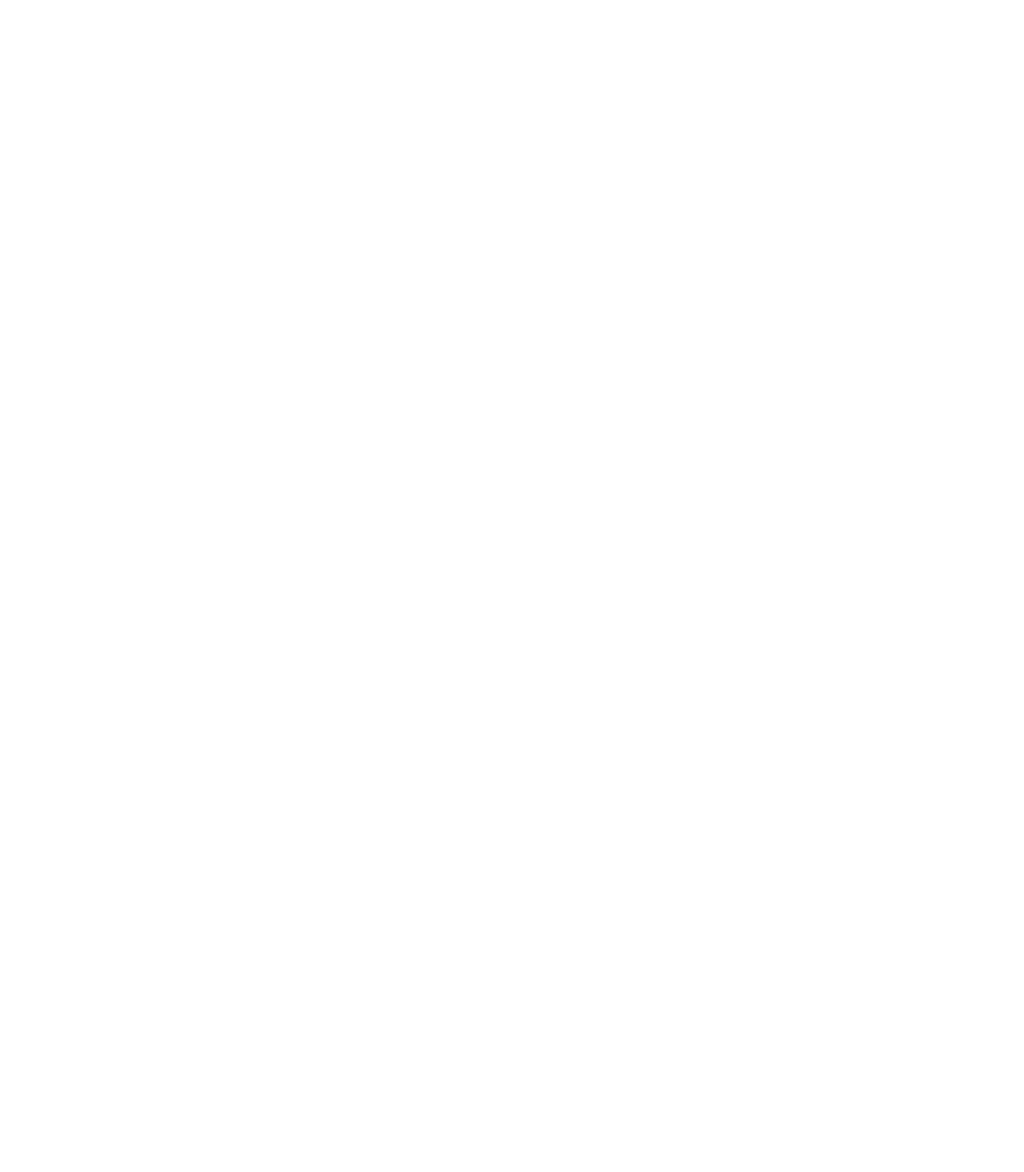
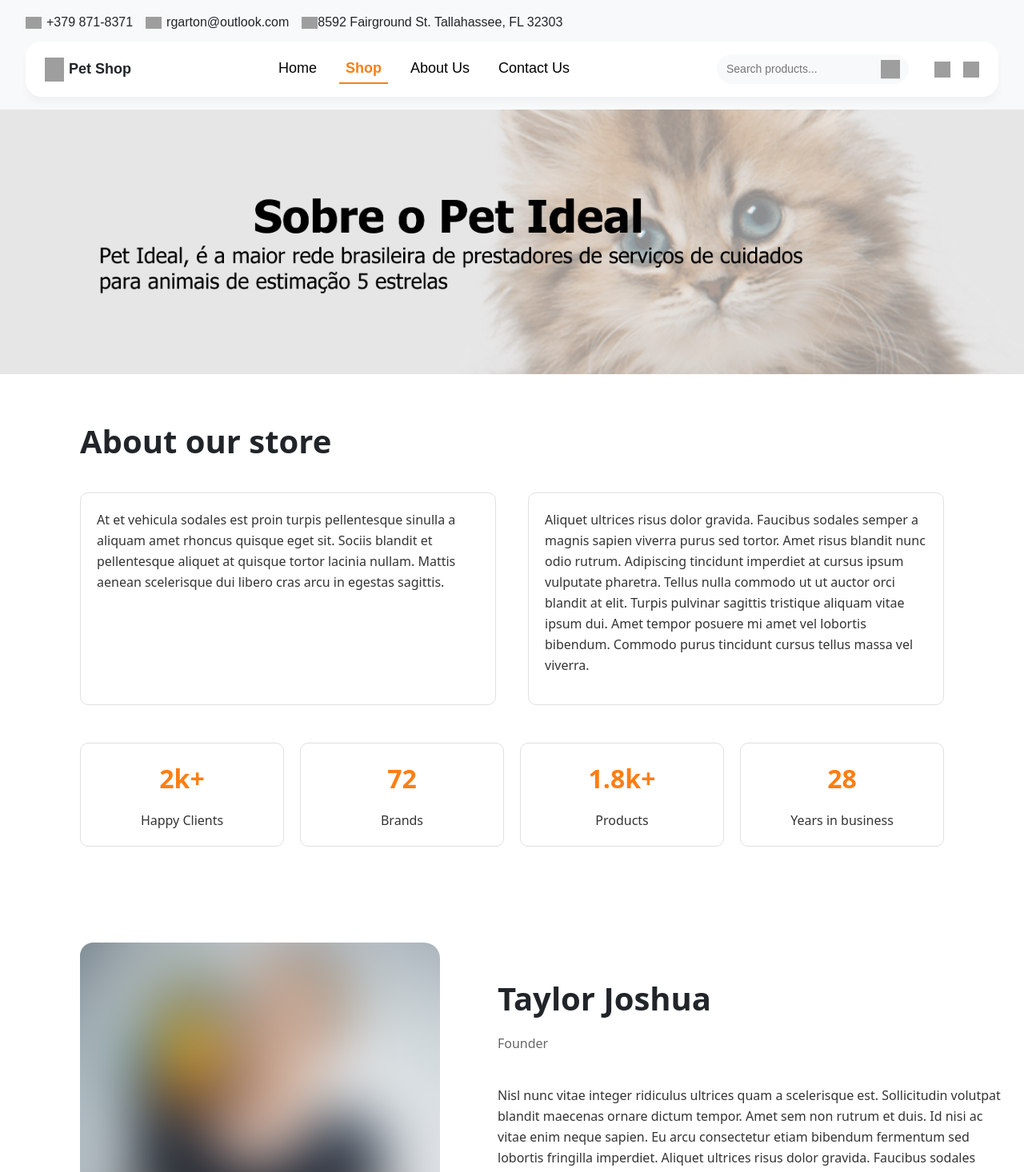
Before and after one commit to Matheuskocotem/Petideal, a Vue app in the folder frontend/: page /aboutus in a window 1280 px wide. Before the commit this address had no page. Shown: the top 1466 px of the page at 80% size. Before the commit the page ends 800 px from the top, so only its background shows below. Built offline with nearby package versions, Linux system fonts and the light colour scheme; grey boxes are pictures that could not be loaded.

Commit message:
router e AboutusVIew

```diff
--- a/frontend/src/router/index.js
+++ b/frontend/src/router/index.js
@@ -76,6 +76,14 @@
         title: 'graphic'
       }
     },
+    {
+      path: '/aboutus',
+      name: 'aboutus',
+      component: () => import('../views/PetShopAboutUs.vue'),
+      meta: {
+        title: 'aboutus'
+      }
+    },
   ]
 })
 
--- /dev/null
+++ b/frontend/src/views/PetShopAboutUs.vue
@@ -0,0 +1,58 @@
+<template>
+    <div class="about-us-container">
+      <PetShopHeader />
+      <PetShopHeroUs />
+      <PetShopAboutStore />
+      <PetShopFounderInfo />
+      <PetShopTeamSection />
+      <PetShopTestimonials />
+      <PetShopInstagram />
+      <PetShopFooter />
+    </div>
+  </template>
+
+  <script>
+  import PetShopHeader from '../components/PetShopHeader.vue';
+  import PetShopHeroUs from '../components/PetShopHeroUs.vue';
+  import PetShopAboutStore from '../components/AboutStore.vue';
+  import PetShopFounderInfo from '../components/FounderInfo.vue';
+  import PetShopTeamSection from '../components/TeamSection.vue';
+  import PetShopTestimonials from '../components/TestimonialsSection.vue';
+  import PetShopInstagram from '../components/InstagramSection.vue';
+  import PetShopFooter from '../components/PetShopFooter.vue';
+
+  export default {
+    name: 'PetShopUs',
+    components: {
+      PetShopHeader,
+      PetShopHeroUs,
+      PetShopAboutStore,
+      PetShopFounderInfo,
+      PetShopTeamSection,
+      PetShopTestimonials,
+      PetShopInstagram,
+      PetShopFooter,
+    },
+  };
+  </script>
+
+  <style scoped>
+.about-us-container {
+  display: flex;
+  flex-direction: column;
+  padding: 0;
+  width: 100vw;
+  max-width: 100%;
+  box-sizing: border-box;
+}
+
+  @media (max-width: 991px) {
+    .about-us-container {
+      padding-left: 20px;
+    }
+  }
+
+  .main-footer {
+    background-color: #f8f9fa;
+  }
+  </style>
```
